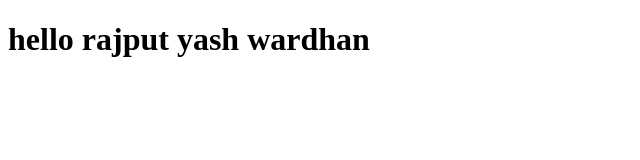
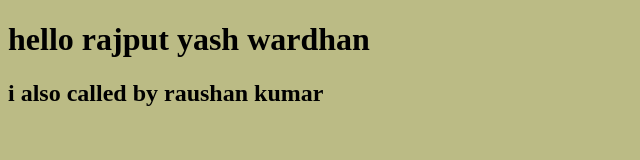
Before and after one commit to helloYash112/Demo02, a plain HTML site: page index.html in a window 1280 px wide. Shown: the whole page, without its empty margins (0-640 px from the left). Drawn offline with Linux system fonts and the light colour scheme.

Commit message:
updated index file

```diff
--- a/index.html
+++ b/index.html
@@ -4,8 +4,10 @@
     <meta charset="UTF-8">
     <meta name="viewport" content="width=device-width, initial-scale=1.0">
     <title>Document</title>
+    <link rel="stylesheet" href="index.css">
 </head>
 <body>
     <h1>hello rajput yash wardhan</h1>
+    <h2>i also called by raushan kumar</h2>
 </body>
 </html>
```
